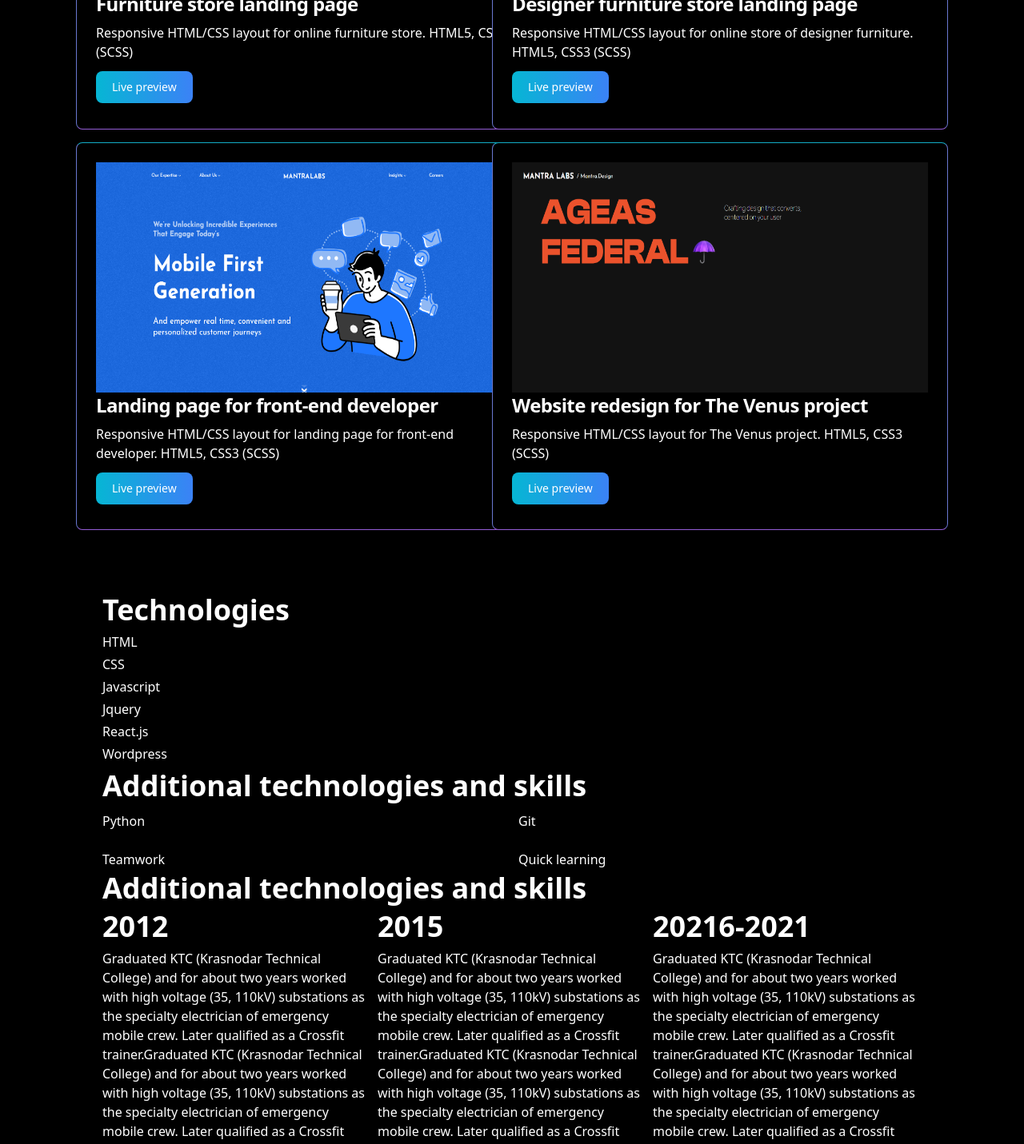
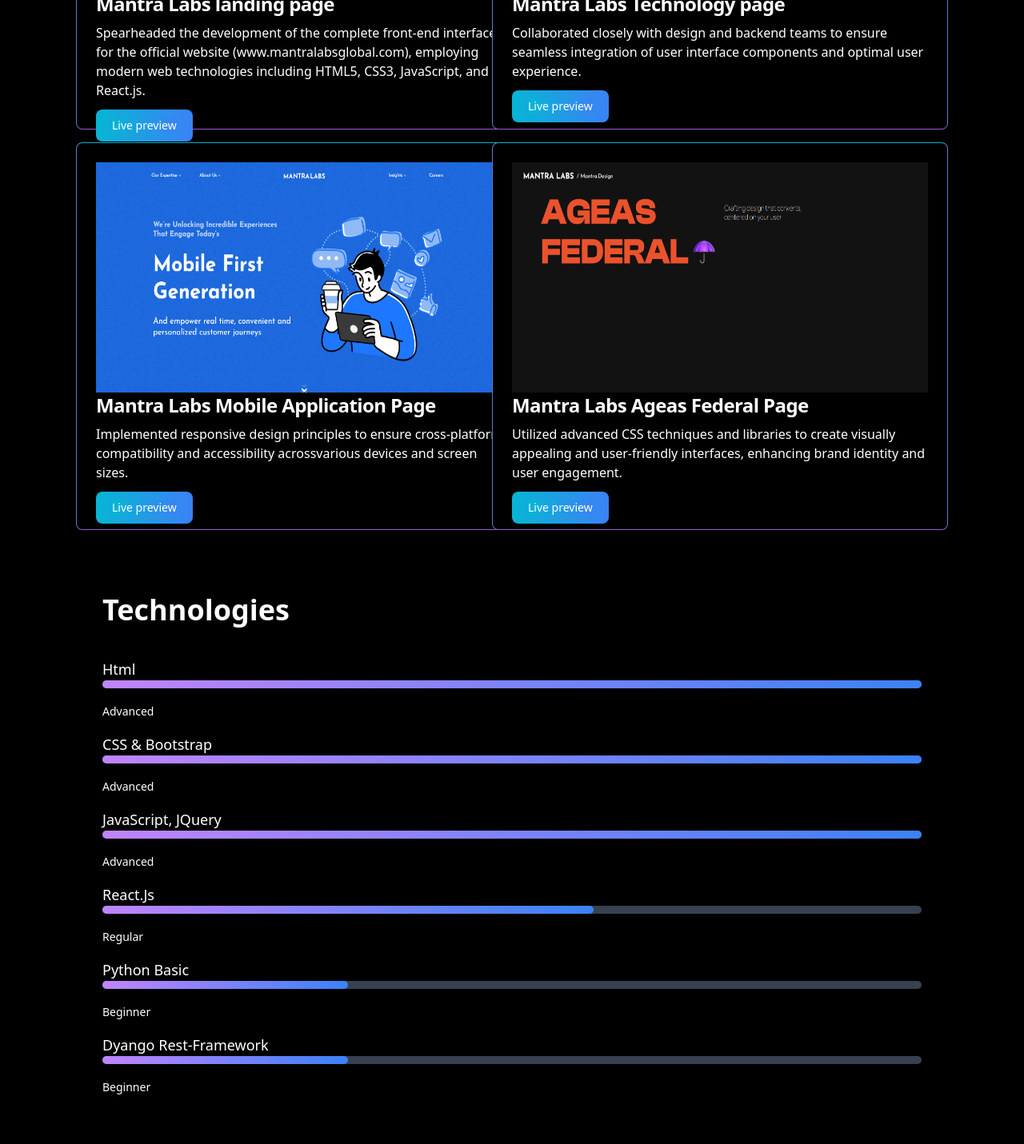
Before and after one commit to Niteshkumarchauhan/nitesh-portfolio, a React (Create React App) app: page / in a window 1280 px wide. Shown: the part 1100-2531 px from the top of the page at 80% size. Built offline with nearby package versions, Linux system fonts and the light colour scheme.

Commit message:
added file

```diff
--- a/src/App.js
+++ b/src/App.js
@@ -8,6 +8,42 @@
 import Mobile from "./images/mobile.png";
 import Ageas from "./images/ageas.png";
 export default function App() {
+  const handleDownload = () => {
+    const link = document.createElement("a");
+    link.href = "./images/Nitesh_Resume.pdf";
+    link.download = "niteshCV.pdf";
+    link.click();
+  };
+  const skills = [
+    { name: "Git" },
+    { name: "Quick learning" },
+    { name: "Punctual" },
+    { name: "Wordpress" },
+    { name: "Teamwork" },
+    { name: "GitHub" },
+  ];
+  const events = [
+    {
+      year: "2012",
+      description:
+        "Completed my hight school S.D.S. Inter college, varanasi. My specialization is Science",
+    },
+    {
+      year: "201",
+      description:
+        "Completed my hight school S.B.S. Inter college, varanasi. My specialization is Mathematics.",
+    },
+    {
+      year: "2021",
+      description:
+        "Graduated in KIOT(Krishna Institute Of Technology, Kanpur) and my branch is Mechnical Engineering.",
+    },
+    {
+      year: "2022",
+      description:
+        "Worked out in which field I want to build a developer's career and started to learn Frontend Development.",
+    },
+  ];
   return (
     <div className=" bg-black" style={{ width: "100%" }}>
       <div className="m-auto text-white" style={{ width: "80%" }}>
@@ -27,8 +63,18 @@
             className="flex justify-around item-center my-3"
             style={{ width: "10%" }}
           >
-            <img src={facebook} alt="Selected" className="w-5 h-5 " />
-            <img src={linkedin} alt="Selected" className="w-5 h-5 " />
+            <a
+              class="font-medium text-blue-600 hover:underline"
+              href="https://www.linkedin.com/in/nitesh-kumar-chauhan-8a92941b2/"
+            >
+              <img src={linkedin} alt="Facebook" className="w-5 h-5" />
+            </a>
+            <a
+              class="font-medium text-blue-600 hover:underline"
+              href="https://www.facebook.com/nitesh.chauhan.3517"
+            >
+              <img src={facebook} alt="Facebook" className="w-5 h-5" />
+            </a>
           </div>
         </div>
         <div className="flex justify-between my-32">
@@ -48,7 +94,11 @@
               <br /> by a deep dive into HTML, CSS, and JavaScript, with a
               focused <br /> effort on mastering React.js.
             </p>
-            <button type="button" className="text-white bg-gradient-to-r from-cyan-500 to-blue-500  focus:ring-blue-300 font-medium rounded-lg text-sm px-5 py-2.5 me-2 mb-2 dark:bg-blue-600 dark:hover:bg-blue-700 focus:outline-none dark:focus:ring-blue-800">
+            <button
+              onClick={handleDownload}
+              type="button"
+              className="text-white bg-gradient-to-r from-cyan-500 to-blue-500  focus:ring-blue-300 font-medium rounded-lg text-sm px-5 py-2.5 me-2 mb-2 dark:bg-blue-600 dark:hover:bg-blue-700 focus:outline-none dark:focus:ring-blue-800"
+            >
               Download CV
             </button>
           </div>
@@ -61,87 +111,96 @@
           </div>
         </div>
         <h1 className="text-4xl font-extrabold dark:text-white mb-8">
-          Projects
+          Projects (1.5 Years Experiance)
         </h1>
         <div className="grid grid-cols-2 gap-4 place-items-center my-20">
           <div className=" p-6 bg-black border border-regal-blue rounded-lg shadow dark:bg-gray-800 dark:border-gray-700 w-128 h-62">
-            <img
-              src={LandingPage}
-              alt="Selected"
-              className="w-600 h-72"
-            />
+            <img src={LandingPage} alt="Selected" className="w-600 h-72" />
             <h2 className="mb-2 text-2xl font-bold tracking-tight text-white-900 dark:text-white">
-              Furniture store landing page
+              Mantra Labs landing page
             </h2>
             <p className="mb-3 font-normal text-white-700 dark:text-gray-400">
-              Responsive HTML/CSS layout for online furniture store. HTML5, CSS3
-              (SCSS)
+              Spearheaded the development of the complete front-end interface
+              for the official website (www.mantralabsglobal.com), employing
+              modern web technologies including HTML5, CSS3, JavaScript, and
+              React.js.
             </p>
             <button
               type="button"
               class="text-white bg-gradient-to-r from-cyan-500 to-blue-500  focus:ring-blue-300 font-medium rounded-lg text-sm px-5 py-2.5 me-2 mb-2 dark:bg-blue-600 dark:hover:bg-blue-700 focus:outline-none dark:focus:ring-blue-800"
             >
+              <a
+                class="font-medium text-white bg-gradient-to-r from-cyan-500 to-blue-500"
+                href="https://www.mantralabsglobal.com/"
+              >
                 Live preview
+              </a>
             </button>
           </div>
           <div className=" p-6 bg-black border border-regal-blue rounded-lg shadow dark:bg-gray-800 dark:border-gray-700 w-128 h-62">
-            <img
-              src={Technology}
-              alt="Selected"
-              className="w-600 h-72"
-            />
+            <img src={Technology} alt="Selected" className="w-600 h-72" />
             <h2 className="mb-2 text-2xl font-bold tracking-tight text-white-900 dark:text-white">
-              Designer furniture store landing page
+              Mantra Labs Technology page
             </h2>
             <p className="mb-3 font-normal text-white-700 dark:text-gray-400">
-              Responsive HTML/CSS layout for online store of designer furniture.
-              HTML5, CSS3 (SCSS)
+              Collaborated closely with design and backend teams to ensure
+              seamless integration of user interface components and optimal user
+              experience.
             </p>
             <button
               type="button"
               class="text-white bg-gradient-to-r from-cyan-500 to-blue-500 focus:ring-blue-300 font-medium rounded-lg text-sm px-5 py-2.5 me-2 mb-2 dark:bg-blue-600 dark:hover:bg-blue-700 focus:outline-none dark:focus:ring-blue-800"
             >
+              <a
+                class="font-medium text-white bg-gradient-to-r from-cyan-500 to-blue-500"
+                href="https://www.mantralabsglobal.com/"
+              >
                 Live preview
+              </a>
             </button>
           </div>
           <div className=" p-6 bg-black border border-regal-blue rounded-lg shadow dark:bg-gray-800 dark:border-gray-700 w-128 h-62">
-            <img
-              src={Mobile}
-              alt="Selected"
-              className="w-600 h-72"
-            />
+            <img src={Mobile} alt="Selected" className="w-600 h-72" />
             <h2 className="mb-2 text-2xl font-bold tracking-tight text-white-900 dark:text-white">
-              Landing page for front-end developer
+              Mantra Labs Mobile Application Page
             </h2>
             <p className="mb-3 font-normal text-white-700 dark:text-gray-400">
-              Responsive HTML/CSS layout for landing page for front-end
-              developer. HTML5, CSS3 (SCSS)
+              Implemented responsive design principles to ensure cross-platform
+              compatibility and accessibility acrossvarious devices and screen
+              sizes.
             </p>
             <button
               type="button"
               class="text-white bg-gradient-to-r from-cyan-500 to-blue-500  focus:ring-blue-300 font-medium rounded-lg text-sm px-5 py-2.5 me-2 mb-2 dark:bg-blue-600 dark:hover:bg-blue-700 focus:outline-none dark:focus:ring-blue-800"
             >
+              <a
+                class="font-medium text-white bg-gradient-to-r from-cyan-500 to-blue-500"
+                href="https://www.mantralabsglobal.com/"
+              >
                 Live preview
+              </a>
             </button>
           </div>
           <div className=" p-6 bg-black border border-regal-blue rounded-lg shadow dark:bg-gray-800 dark:border-gray-700 w-128 h-62">
-            <img
-              src={Ageas}
-              alt="Selected"
-              className=" w-600 h-72"
-            />
+            <img src={Ageas} alt="Selected" className=" w-600 h-72" />
             <h2 className="mb-2 text-2xl font-bold tracking-tight text-white-900 dark:text-white">
-              Website redesign for The Venus project
+              Mantra Labs Ageas Federal Page
             </h2>
             <p className="mb-3 font-normal text-White-700 dark:text-gray-400">
-              Responsive HTML/CSS layout for The Venus project. HTML5, CSS3
-              (SCSS)
+              Utilized advanced CSS techniques and libraries to create visually
+              appealing and user-friendly interfaces, enhancing brand identity
+              and user engagement.
             </p>
             <button
               type="button"
               class="text-white bg-gradient-to-r from-cyan-500 to-blue-500  font-medium rounded-lg text-sm px-5 py-2.5 me-2 mb-2 dark:bg-blue-600 dark:hover:bg-blue-700 focus:outline-none dark:focus:ring-blue-800"
             >
+              <a
+                class="font-medium text-white bg-gradient-to-r from-cyan-500 to-blue-500"
+                href="https://www.mantralabsglobal.com/"
+              >
                 Live preview
+              </a>
             </button>
           </div>
         </div>
@@ -149,73 +208,105 @@
           <h1 className="text-4xl font-extrabold dark:text-white">
             Technologies
           </h1>
-          <div className="my-2">
-            <p className="my-1">HTML</p>
-            <p className="my-1">CSS</p>
-            <p className="my-1">Javascript</p>
-            <p className="my-1">Jquery</p>
-            <p className="my-1">React.js</p>
-            <p className="my-1">Wordpress</p>
+          <div className="py-10">
+            <div className="mb-4">
+              <h3 className="text-lg">Html</h3>
+              <div className="w-full bg-gray-700 rounded-full h-2.5 mb-4">
+                <div
+                  className="bg-gradient-to-r from-purple-400 to-blue-500 h-2.5 rounded-full"
+                  style={{ width: "100%" }}
+                ></div>
+              </div>
+              <span className="text-sm">Advanced</span>
+            </div>
+            <div className="mb-4">
+              <h3 className="text-lg">CSS & Bootstrap</h3>
+              <div className="w-full bg-gray-700 rounded-full h-2.5 mb-4">
+                <div
+                  className="bg-gradient-to-r from-purple-400 to-blue-500 h-2.5 rounded-full"
+                  style={{ width: "100%" }}
+                ></div>
+              </div>
+              <span className="text-sm">Advanced</span>
+            </div>
+            <div className="mb-4">
+              <h3 className="text-lg">JavaScript, JQuery</h3>
+              <div className="w-full bg-gray-700 rounded-full h-2.5 mb-4">
+                <div
+                  className="bg-gradient-to-r from-purple-400 to-blue-500 h-2.5 rounded-full"
+                  style={{ width: "100%" }}
+                ></div>
+              </div>
+              <span className="text-sm">Advanced</span>
+            </div>
+            <div className="mb-4">
+              <h3 className="text-lg">React.Js</h3>
+              <div className="w-full bg-gray-700 rounded-full h-2.5 mb-4">
+                <div
+                  className="bg-gradient-to-r from-purple-400 to-blue-500 h-2.5 rounded-full"
+                  style={{ width: "60%" }}
+                ></div>
+              </div>
+              <span className="text-sm">Regular</span>
+            </div>
+            <div className="mb-4">
+              <h3 className="text-lg">Python Basic</h3>
+              <div className="w-full bg-gray-700 rounded-full h-2.5 mb-4">
+                <div
+                  className="bg-gradient-to-r from-purple-400 to-blue-500 h-2.5 rounded-full"
+                  style={{ width: "30%" }}
+                ></div>
+              </div>
+              <span className="text-sm">Beginner</span>
+            </div>
+            <div className="mb-4">
+              <h3 className="text-lg">Dyango Rest-Framework</h3>
+              <div className="w-full bg-gray-700 rounded-full h-2.5 mb-4">
+                <div
+                  className="bg-gradient-to-r from-purple-400 to-blue-500 h-2.5 rounded-full"
+                  style={{ width: "30%" }}
+                ></div>
+              </div>
+              <span className="text-sm">Beginner</span>
             </div>
           </div>
-        <h1 className="text-4xl font-extrabold dark:text-white my-2">
+        </div>
+        <h1 className="text-4xl font-extrabold dark:text-white mb-4">
           Additional technologies and skills
         </h1>
-        <div className="grid grid-cols-2 gap-4">
-          <div className="my-1">Python</div>
-          <div className="my-1">Git</div>
-          <div className="my-1">Teamwork</div>
-          <div className="my-1">Quick learning</div>
+        <div className="bg-black-900 text-white">
+          <div className="grid grid-cols-3 gap-4">
+            {skills.map((skill, index) => (
+              <div key={index} className="flex items-center space-x-2">
+                <div className="w-3 h-3 bg-gradient-to-r from-purple-400 to-blue-500 rounded-full"></div>
+                <span>{skill.name}</span>
               </div>
-
-        <h1 className="text-4xl font-extrabold dark:text-white">
-          Additional technologies and skills
-        </h1>
-        <div className="flex justify-between items-center gap-2 w-[100%]">
-          <div classNmae="w-[30%]">
-            <h1 className="text-4xl font-extrabold dark:text-white  my-2">
-              2012
-            </h1>
-            <p className="my-1">
-              Graduated KTC (Krasnodar Technical College) and for about two
-              years worked with high voltage (35, 110kV) substations as the
-              specialty electrician of emergency mobile crew. Later qualified as
-              a Crossfit trainer.Graduated KTC (Krasnodar Technical College) and
-              for about two years worked with high voltage (35, 110kV)
-              substations as the specialty electrician of emergency mobile crew.
-              Later qualified as a Crossfit trainer.
-            </p>
-          </div>
-          <div classNmae="w-[30%]">
-            <h1 className="text-4xl font-extrabold dark:text-white my-2">
-              2015
-            </h1>
-            <p className="my-1">
-              Graduated KTC (Krasnodar Technical College) and for about two
-              years worked with high voltage (35, 110kV) substations as the
-              specialty electrician of emergency mobile crew. Later qualified as
-              a Crossfit trainer.Graduated KTC (Krasnodar Technical College) and
-              for about two years worked with high voltage (35, 110kV)
-              substations as the specialty electrician of emergency mobile crew.
-              Later qualified as a Crossfit trainer.
-            </p>
-          </div>
-          <div classNmae="w-[30%]">
-            <h1 className="text-4xl font-extrabold dark:text-white my-2">
-              20216-2021
-            </h1>
-            <p className="my-1">
-              Graduated KTC (Krasnodar Technical College) and for about two
-              years worked with high voltage (35, 110kV) substations as the
-              specialty electrician of emergency mobile crew. Later qualified as
-              a Crossfit trainer.Graduated KTC (Krasnodar Technical College) and
-              for about two years worked with high voltage (35, 110kV)
-              substations as the specialty electrician of emergency mobile crew.
-              Later qualified as a Crossfit trainer.
-            </p>
+            ))}
           </div>
         </div>
-        <div className="flex justify-between items-center my-2">
+        <h1 className="text-4xl font-extrabold dark:text-white my-4">
+          About me
+        </h1>
+        <div className="bg-black-900 text-white">
+          <div className="relative">
+            <div
+              className="absolute w-full h-0.5 bg-gray-700 top-1/2 transform -translate-y-1/2 "
+              style={{ top: "36px", height: "5px" }}
+            ></div>
+            <div className="flex justify-between items-start relative">
+              {events.map((event, index) => (
+                <div key={index} className="flex flex-col justify-start ">
+                  <h4 className="text-lg font-bold">{event.year}</h4>
+                  <div className="w-4 h-4 bg-gradient-to-r from-purple-400 to-blue-500 rounded-full"></div>
+                  <div className="mt-2">
+                    <p className="mt-2 max-w-xs">{event.description}</p>
+                  </div>
+                </div>
+              ))}
+            </div>
+          </div>
+        </div>
+        {/* <div className="flex justify-between items-center my-2">
           <div>Free to contact me</div>
           <div>chauhannitesh19@gmail.com</div>
           <div
@@ -225,7 +316,30 @@
             <img src={facebook} alt="Selected" className="w-5 h-5 " />
             <img src={linkedin} alt="Selected" className="w-5 h-5 " />
           </div>
+        </div> */}
+        <footer className="bg-black-900 text-white py-4">
+          <div className="container mx-auto flex justify-start gap-8 items-center my-2">
+            <div className="text-blue-500">Feel free to contact me</div>
+            <div>chauhannitesh19@gmail.com</div>
+            <div
+              className="flex justify-around items-center"
+              style={{ width: "6%" }}
+            >
+              <a
+                class="font-medium text-blue-600 hover:underline"
+                href="https://www.linkedin.com/in/nitesh-kumar-chauhan-8a92941b2/"
+              >
+                <img src={linkedin} alt="Facebook" className="w-5 h-5" />
+              </a>
+              <a
+                class="font-medium text-blue-600 hover:underline"
+                href="https://www.facebook.com/nitesh.chauhan.3517"
+              >
+                <img src={facebook} alt="Facebook" className="w-5 h-5" />
+              </a>
             </div>
+          </div>
+        </footer>
       </div>
     </div>
   );
--- a/tailwind.config.js
+++ b/tailwind.config.js
@@ -5,6 +5,8 @@
     extend: {
       colors: {
         'regal-blue': 'rgba(19, 173, 199, 1) rgba(105, 120, 209, 1) rgba(148, 93, 214, 1)',
+        'secundry': 'rgba(19, 173, 199, 1) rgba(105, 120, 209, 1) rgba(148, 93, 214, 1)'
+
       },
       width: {
         '128': '570px',
```
Also changed, not shown: 1 other file (tests, documents, lock files or other folders). Lines whose indentation alone changed are shown as unchanged.
